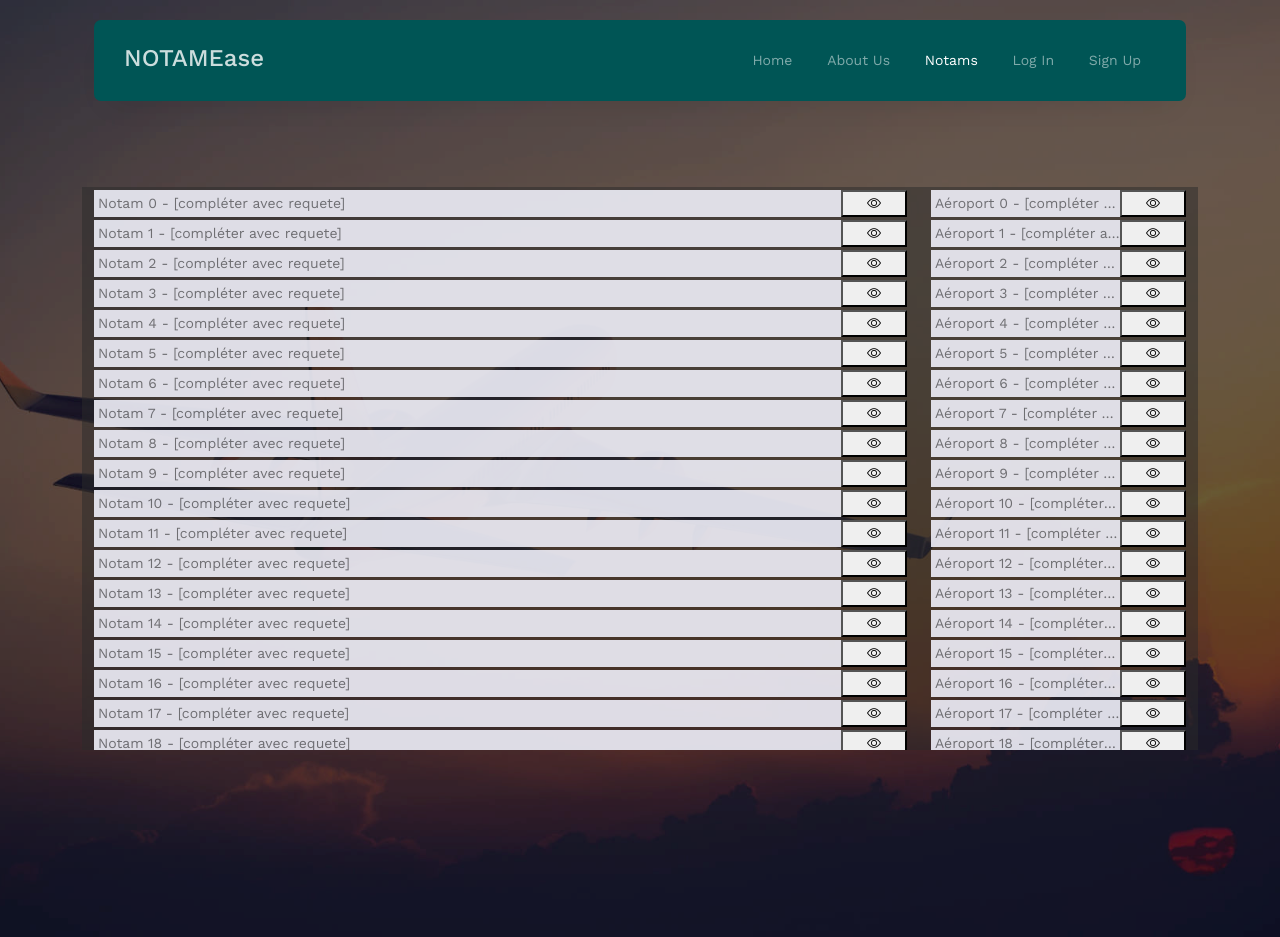
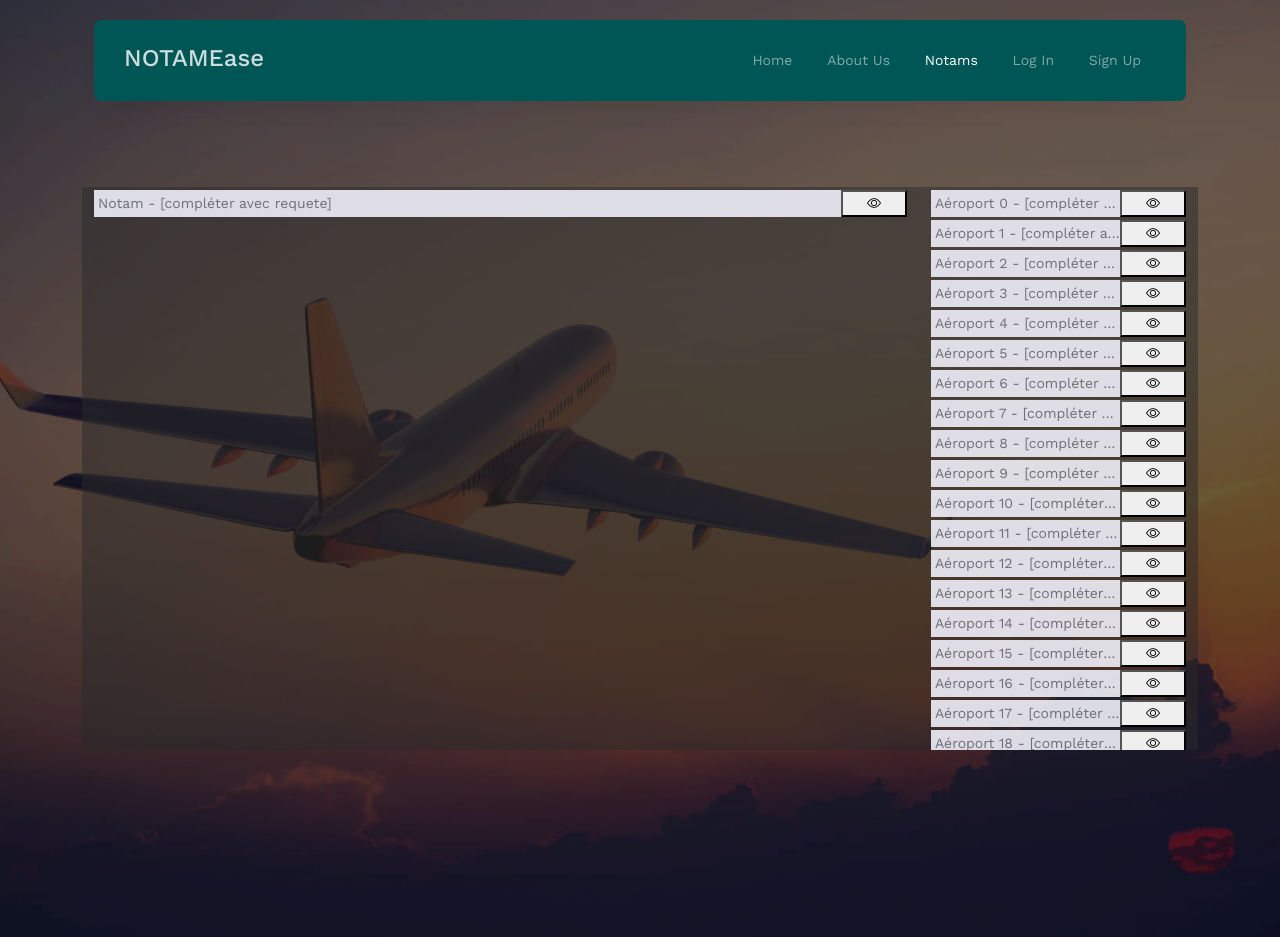
Before and after one commit to AllanB274/NOTAM_manager_BE, a Flask app: page /notam in a window 1280 px wide. Run offline with Flask 3, Linux system fonts and the light colour scheme; tables that the repository leaves empty hold one stand-in row (values such as "Sample post"); some libraries are stand-ins or nearby versions.

Commit message:
bouton suppression notam qui marche vraiment bien genre wtff

```diff
--- a/notam_groupeA/SiteNotam/model/bdd.py
+++ b/notam_groupeA/SiteNotam/model/bdd.py
@@ -41,7 +41,7 @@ def add_membreData(rform, msg=None):
 
 
 def del_notamData(idNotam, msg=None):
-    sql = "DELETE FROM user WHERE idUser=%s;"
+    sql = "DELETE FROM Notam WHERE idNotam=%s;"
     param = (idNotam,)
     return bddGen.deleteData(func_name(),sql, param, msg)
 
@@ -52,13 +52,19 @@ def add_airportData(rform, msg=None):
     param = ( rform['codeAerodrome'], rform['nomAerodrome'], rform['region'], rform['departement'], rform['ville'], rform['pays'] )
     return bddGen.addData(func_name(), sql, param, msg)
 
-def update_notam(idDesc, newdesc):
-    sql = "UPDATE notam SET description=%s WHERE idDesc=%s;"
-    param = (newdesc, idDesc)
+def update_notam(idNotam, newdesc):
+    sql = "UPDATE Notam SET description=%s WHERE idNotam=%s;"
+    param = (newdesc, idNotam)
     return bddGen.updateData(func_name(), sql, param, None)
 
-def get_airports(exclusion):
+def get_airports():
     # Renvoie la liste de tout les aéroports sauf les id compris dans exclusion
     sql = f"SELECT idAerodrome, nomAerodrome FROM aerodrome"
     r = bddGen.selectData(func_name(), sql, None, None)
     return r if r!=None else []
+
+def get_notams():
+    # Renvoie la liste de tout les notams sauf les id compris dans exclusion
+    sql = f"SELECT * FROM Notam"
+    r = bddGen.selectData(func_name(), sql, None, None)
+    return r if r!=None else []
--- a/notam_groupeA/SiteNotam/template/notam.html
+++ b/notam_groupeA/SiteNotam/template/notam.html
@@ -23,14 +23,14 @@
             </div> -->
                 <div id="notams" style="background-color: rgba(43, 43, 43, 0.5);width:75%" class="col-6">
                     <div style="overflow-y: scroll; height: 60vh;">
-                        {%for i in range(100)%}
+                        {%for i in notams%}
                         <div class="row justify-content-center align-items-center flex-nowrap gx-0 ps-1" style="background-color: rgba(240, 240, 250, 0.9); margin-top:3px">
-                        <div class="col text-truncate">Notam {{i}} - [compléter avec requete]</div>
+                        <div class="col text-truncate">Notam - [compléter avec requete]</div>
                         <button class="col-auto px-{% if session['statut'] in ['gestion', 'admin'] %}2{% else %}4{% endif%}"><i class="bi bi-eye"></i></button>
                         {% if session['statut']!='client' and session['idUser'] %}
                         <button class="col-auto px-2" ><div class='modif' data-url = '/updateNotam'
-                                                            data-pk='{{Notam.idDesc}}' ><i class="bi bi-pencil-square"></i></div></button>
-                        <button class="col-auto px-2"><a href="/suppNotam/{{user.idNotam}}"><i class="bi bi-trash"></i></a></button>
+                                                            data-pk='{{i["idNotam"]}}' ><i class="bi bi-pencil-square"></i></div></button>
+                        <button class="col-auto px-2"><a href="/suppNotam/{{i['idNotam']}}"><i class="bi bi-trash"></i></a></button>
                         {% endif %}
                         </div>
                         {% endfor %}
--- a/notam_groupeA/SiteNotam/views.py
+++ b/notam_groupeA/SiteNotam/views.py
@@ -17,13 +17,14 @@ app.config.from_object('SiteNotam.config')
 # page accueil
 @app.route("/")
 def index():
-    airports = bdd.get_airports(None)
+    airports = bdd.get_airports()
     return render_template("index.html", airports=airports)
 
 # page notams
 @app.route("/notam")
 def notam():
-    return render_template("notam.html")
+    lnotam = bdd.get_notams()
+    return render_template("notam.html", notams=lnotam)
 
 # page sgbd
 @app.route("/vols")
@@ -39,6 +40,7 @@ def compte():
 
 # sign up
 @app.route("/signup", methods=["POST", "GET"])
+@f.statuts_interdits('admin', 'client')
 def signup():
     rform = request.form
     if request.method == "POST":
@@ -158,18 +160,18 @@ def deco():
     flash("Vous êtes bien déconnecté.", "info")
     return redirect("/compte")
 
-@app.route("/suppNotam/<idUser>")
+@app.route("/suppNotam/<idNotam>")
 def suppNotam(idNotam):
     msg= {
-        "ok":"L'utilisateur a bien été supprimé",
-        "echec":"Problème suppression utilisateur"
+        "ok":"Le notam a bien été supprimé",
+        "echec":"Problème suppression notam"
     }
     bdd.del_notamData(idNotam,msg)
     return redirect("/notam")
 
 @app.route("/updateNotam", methods=['POST'])
-def updateNom():
-    idDesc = request.form['pk']
+def updateNotam():
+    idNotam = request.form['pk']
     newdesc = request.form['value']
-    bdd.update_notam(idDesc, newdesc)
+    bdd.update_notam(idNotam, newdesc)
     return "1"
```
